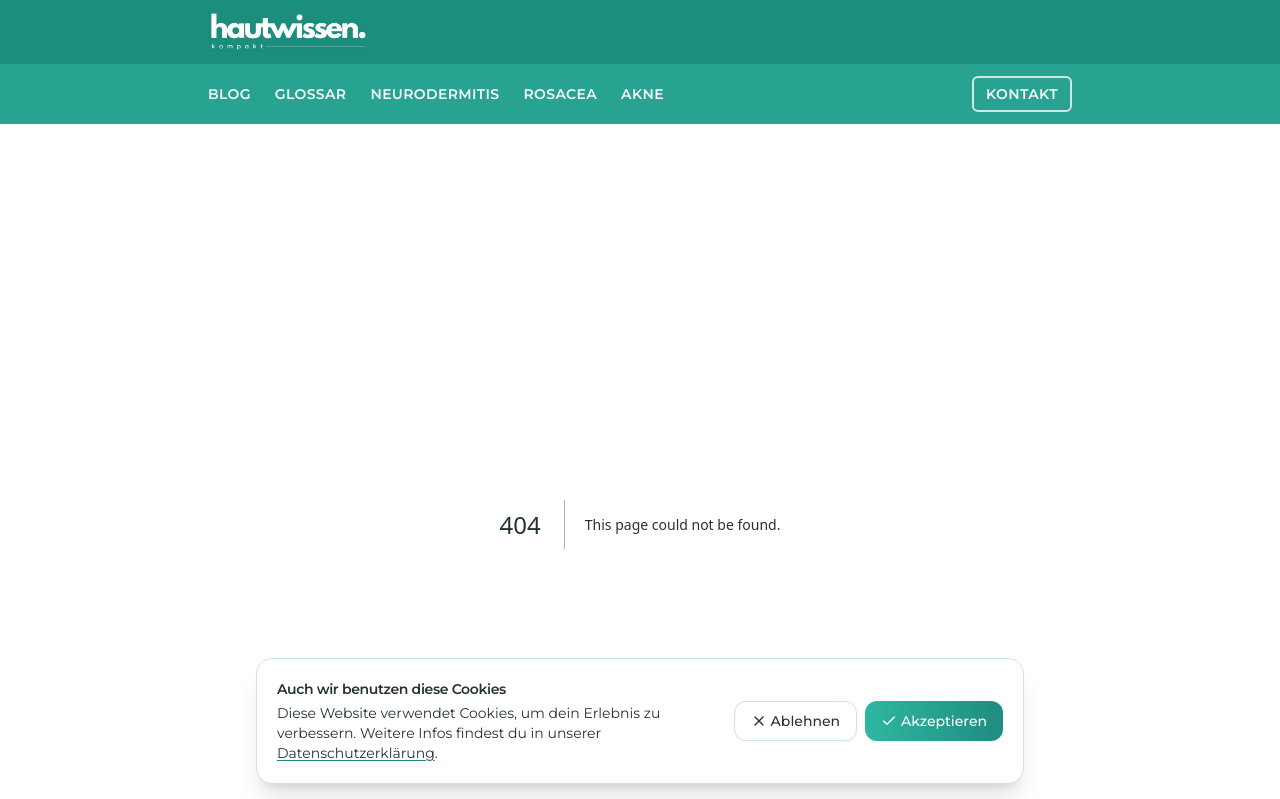
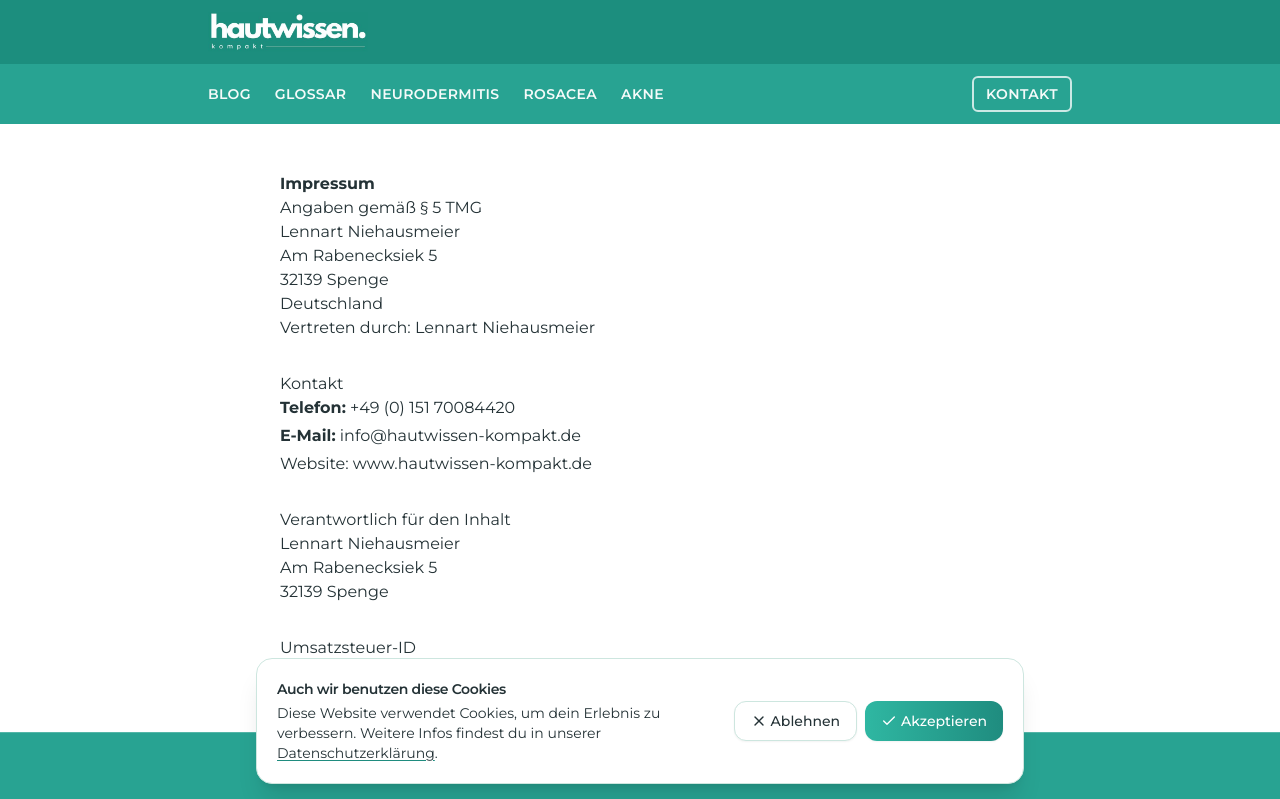
Before and after one commit to hautgesundheitmagazin-hub/website, a Next.js app: page /impressum in a window 1280 px wide. Before the commit this address had no page. Shown: the top 799 px of the page. Built offline with nearby package versions, Linux system fonts and the light colour scheme.

Commit message:
Create page.tsx

```diff
--- /dev/null
+++ b/src/app/impressum/page.tsx
@@ -0,0 +1,74 @@
+// app/impressum/page.tsx
+import type { Metadata } from "next";
+import React from "react";
+
+export const metadata: Metadata = {
+  title: "Impressum | Hautwissen Kompakt",
+  description:
+    "Impressum gemäß § 5 TMG für hautwissen-kompakt.de – Lennart Niehausmeier, Am Rabenecksiek 5, 32139 Spenge, Deutschland.",
+  alternates: { canonical: "/impressum" },
+  robots: { index: false, follow: true },
+  openGraph: {
+    title: "Impressum",
+    description:
+      "Rechtliche Angaben gemäß § 5 TMG",
+    url: "/impressum",
+    type: "website",
+  },
+};
+
+export default function ImpressumPage() {
+  return (
+    <main className="mx-auto max-w-3xl px-6 py-12 prose prose-neutral">
+      <h1><b>Impressum</b></h1>
+
+      <section aria-labelledby="tmg">
+        <h2 id="tmg">Angaben gemäß § 5 TMG</h2>
+        <p>
+          Lennart Niehausmeier
+          <br />
+          Am Rabenecksiek 5
+          <br />
+          32139 Spenge
+          <br />
+          Deutschland
+        </p>
+        <p>Vertreten durch: Lennart Niehausmeier</p>
+      </section>
+
+      <section aria-labelledby="kontakt" className="mt-8">
+        <h2 id="kontakt">Kontakt</h2>
+        <ul className="list-none pl-0 space-y-1">
+          <li>
+            <b>Telefon:</b> <a href="tel:+4915170084420">+49 (0) 151 70084420</a>
+          </li>
+          <li>
+            <b>E-Mail:</b> <a href="mailto:lennart@findbar.info">info@hautwissen-kompakt.de</a>
+          </li>
+          <li>
+            Website: {" "}
+            <a href="https://www.findbar.info" target="_blank" rel="noopener noreferrer">
+             www.hautwissen-kompakt.de
+            </a>
+          </li>
+        </ul>
+      </section>
+
+      <section aria-labelledby="verantwortlich" className="mt-8">
+        <h2 id="verantwortlich">Verantwortlich für den Inhalt</h2>
+        <address className="not-italic">
+          Lennart Niehausmeier
+          <br />
+          Am Rabenecksiek 5
+          <br />
+          32139 Spenge
+        </address>
+      </section>
+
+      <section aria-labelledby="steuer" className="mt-8">
+        <h2 id="steuer">Umsatzsteuer-ID</h2>
+        <p>DE326540742</p>
+      </section>
+    </main>
+  );
+}
```
